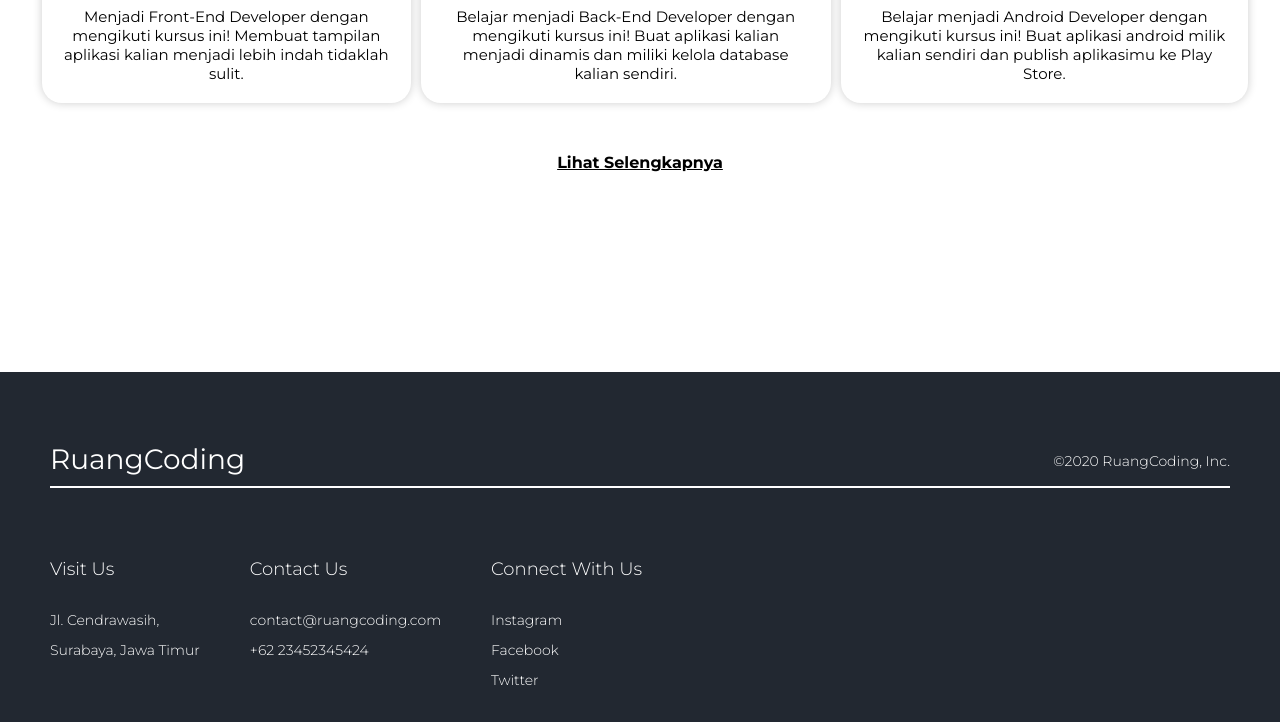
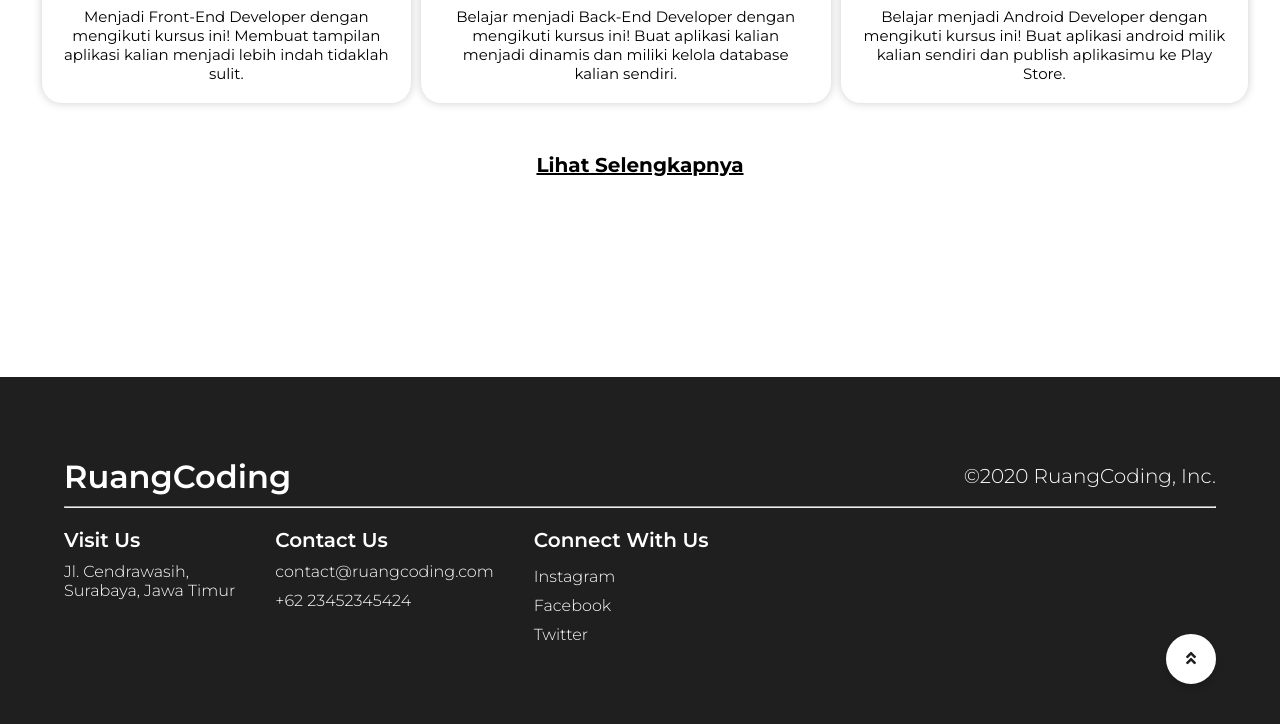
Before and after one commit to mikhaelesa/RuangCoding, a plain HTML site: page index.html in a window 1280 px wide. Shown: the part 2039-2763 px from the top of the page. Drawn offline with Linux system fonts and the light colour scheme.

Commit message:
Fixing responsive and adding back-to-top button + keyframe

```diff
--- a/css/responsive.css
+++ b/css/responsive.css
@@ -95,40 +95,33 @@
 	}
 	/* !SECTION SERVICES DESKTOP END */
 
-	/* section footer */
-	.footer {
-		padding: 70px 50px;
-		height: 350px;
+	/* SECTION FOOTER */
+
+	.footer-title h2 {
+		font-size: 24pt;
 	}
 
-	.footer-logo {
-		font-weight: normal;
-		font-size: 28px;
-		display: block;
-		float: left;
-		margin-bottom: 10px;
-	}
-	.footer-inc {
-		margin-top: 10px;
-		font-size: 14px;
-		float: right;
+	.footer-title p{
+		font-size: 15pt;
 	}
 
-	.content {
-		width: auto;
-		float: left;
-		margin-right: 50px;
-	}
-	.content .content-title {
-		font-size: 18px;
-		margin-bottom: 25px;
-	}
-	.content .content-sub {
-		font-size: 14px;
-		line-height: 30px;
+	.footer-contents{
+		flex-direction: row;
 	}
 
-	/* !section footer end */
+	.footer-contents .content{
+		margin-right: 40px;
+	}
+
+	.footer-contents .content h2{
+		font-size: 15pt;
+	}
+
+	.footer-contents .content p, a{
+		font-size: 12pt;
+	}
+
+	/* !SECTION FOOTER END */
 }
 
 /* !SECTION RESPONSIVE FOR DESKTOP VERSION END */
--- a/css/style.css
+++ b/css/style.css
@@ -3,6 +3,19 @@
   RESIZE YOUR BROWSER TO MOBILE WIDTH!
 */
 
+/* SECTION KEYFRAME */
+
+@keyframes floating{
+  from{
+    transform: translateY(0px);
+  }
+
+  to{
+    transform: translateY(-20px);
+  }
+}
+
+/* !SECTION KEYFRAME END */
 
 /* SECTION GLOBAL */
 body, html{
@@ -239,57 +252,89 @@ main .more{
 
 .more a{
   color: black;
+  font-size: 20px;
 }
 
 /* !SECTION SERVICE END */
 
 /* SECTION FOOTER */
-.footer {
-	width: 100%;
-	background-color: #222831;
-	padding: 40px 30px;
-	height: auto;
+
+footer{
+  background-color: #1f1f1f;
+  padding: 10vh 5vw;
+  position: relative;
 }
 
-.footer-logo {
-	font-weight: normal;
-	font-size: 16px;
-	display: block;
-	float: left;
-	margin-bottom: 10px;
-}
-.footer-inc {
-  margin-top: 5px;
-  font-size: 10px;
-	float: right;
+.footer-title{
+  display: flex;
+  justify-content: space-between;
+  align-items: center;
 }
 
-hr {
-	clear: both;
-	top: 5px;
-	border: 1px solid #fff;
+.footer-title h2{
+  font-size: 18px;
 }
 
-.footer-contents {
-	margin-top: 40px;
+.footer-title p{
+  font-size: 13px;
 }
-.content {
-	width: auto;
-	/* float: left; */
-	margin-top: 30px;
+
+footer hr{
+  margin-top: 10px;
 }
-.content .content-title {
-	font-size: 14px;
-	margin-bottom: 17px;
+
+.footer-contents{
+  display: flex;
+  flex-direction: column;
 }
-.content .content-sub {
-	font-size: 11px;
-	line-height: 14px;
+
+.footer-contents .content{
+  margin-top: 20px;
 }
-.content a {
-	text-decoration: none;
-	color: #fff;
+
+.footer-contents .content h2{
+  font-size: 15px;
 }
+
+.footer-contents .content p, a{
+  font-size: 13px;
+}
+
+.content .content-title{
+  margin-bottom: 5px;
+}
+
+.content .content-sub{
+  margin-top: 10px;
+}
+
+.content:nth-child(3){
+  display: flex;
+  flex-direction: column;
+}
+
+.content a{
+  color: white;
+  text-decoration: none;
+}
+
+footer .to-top{
+  background-color: white;
+  border-radius: 50%;
+  position: absolute;
+  right: 5vw;
+  bottom: 5vh;
+  text-align: center;
+  animation: floating 1s alternate infinite ease-in-out;
+}
+
+footer .to-top a{
+  color: #1f1f1f;
+  text-decoration: none;
+  line-height: 50px;
+  padding: 10px 20px;
+}
+
 /* !SECTION FOOTER END */
 
 /* !SECTION MOBILE VERSION END */
--- a/index.html
+++ b/index.html
@@ -6,6 +6,8 @@
 
   <!-- Google Fonts (Default fonts montserrat) -->
   <link href="https://fonts.googleapis.com/css2?family=Montserrat:wght@300;400;500;600;700&display=swap" rel="stylesheet">
+  <!-- Font Awesome 5 -->
+  <link rel="stylesheet" href="https://use.fontawesome.com/releases/v5.15.1/css/all.css">
   <!-- Icon -->
   <link rel="icon" href="./img/Logo.jpg">
   <!-- Stylesheet -->
@@ -25,9 +27,9 @@
           <h1 class="bold">RuangCoding</h1>
         </div>
         <div class="links t-shadow">
-          <a class="bold" href="#home">Home</a>
-          <a class="bold" href="#about">About</a>
-          <a class="bold" href="#service">Service</a>
+          <a class="bold go" href="#home">Home</a>
+          <a class="bold go" href="#about">About</a>
+          <a class="bold go" href="#service">Service</a>
         </div>
       </nav>
       <div class="hamburger">
@@ -140,7 +142,7 @@
       </div>
 
       <div class="more">
-        <a href="" class="extra">Lihat Selengkapnya</a>
+        <a href="#" class="extra">Lihat Selengkapnya</a>
       </div>
     </div>
   </main>
@@ -148,28 +150,33 @@
 
   <!-- footer -->
 
-  <footer class="footer">
+  <footer>
     <div class="footer-title">
-      <h2 class="footer-logo">RuangCoding</h2>
+      <h2 class="footer-logo bold">RuangCoding</h2>
       <p class="footer-inc">&copy;2020 RuangCoding, Inc.</p>
-      <hr>
     </div>
+    <hr>
     <div class="footer-contents">
       <div class="content">
-        <h5 class="content-title">Visit Us</h5>
+        <h2 class="content-title bold">Visit Us</h2>
         <p class="content-sub">Jl. Cendrawasih,<br>Surabaya, Jawa Timur</p>
       </div>
       <div class="content">
-        <h5 class="content-title">Contact Us</h5>
+        <h2 class="content-title bold">Contact Us</h2>
         <p class="content-sub">contact@ruangcoding.com</p>
         <p class="content-sub">+62 23452345424</p>
       </div>
       <div class="content">
-        <h5 class="content-title">Connect With Us</h5>
-        <a href="#" class="content-sub">Instagram</p>
-          <a href="#" class="content-sub">Facebook</p>
-            <a href="#" class="content-sub">Twitter</p>
+        <h2 class="content-title bold">Connect With Us</h2>
+        <a href="#" class="content-sub">Instagram</a>
+        <a href="#" class="content-sub">Facebook</a>
+        <a href="#" class="content-sub">Twitter</a>
       </div>
+    </div>
+    <div class="to-top b-shadow">
+      <a href="#home" class="go extra">
+        <i class="fas fa-angle-double-up"></i>
+      </a>
     </div>
   </footer>
 
--- a/script.js
+++ b/script.js
@@ -2,7 +2,7 @@
 let tagline = document.querySelector('.tagline');
 let about = document.querySelector('#about');
 let cases = document.querySelectorAll('.case');
-let links = document.querySelectorAll('.links a');
+let links = document.querySelectorAll('a.go');
 
 // Event handler for scrolling.
 window.onscroll = function(){
```
